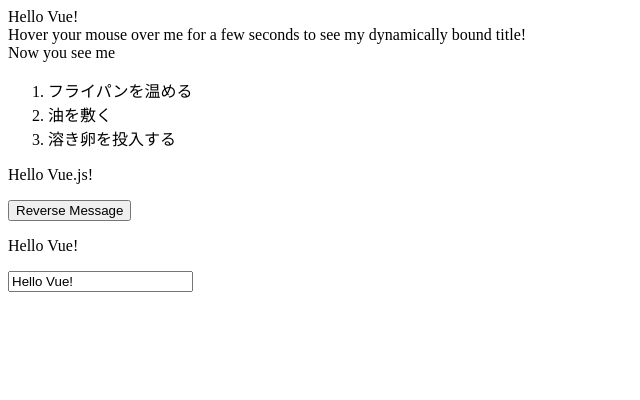
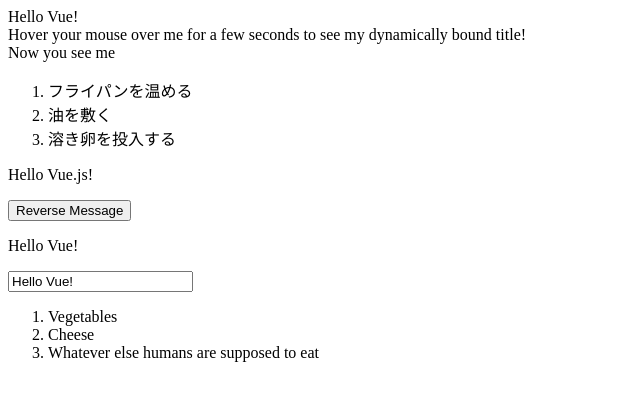
Before and after one commit to PK-Yakkun/vue-tutorial, a website: page src/page/index.html in a window 1280 px wide. Shown: the whole page, without its empty margins (0-640 px from the left). Drawn offline with nearby package versions, Linux system fonts and the light colour scheme.

Commit message:
feat: コンポーネントによるTodoList追加

```diff
--- a/src/page/index.html
+++ b/src/page/index.html
@@ -38,6 +38,17 @@
     <div id="app-6">
       <p>{{ message }}</p>
       <input v-model="message" />
+    </div>
+
+    <!-- STEP:7 コンポーネントによるTodo List -->
+    <div id="app-7">
+      <ol>
+        <todo-item
+          v-for="item in groceryList"
+          v-bind:todo="item"
+          v-bind:key="item.id"
+        />
+      </ol>
     </div>
 
     <!-- ここからscript -->
@@ -98,6 +109,23 @@
           message: "Hello Vue!",
         },
       });
+
+      // STEP7
+      Vue.component("todo-item", {
+        props: ["todo"],
+        template: "<li>{{ todo.text }}</li>",
+      });
+
+      var app7 = new Vue({
+        el: "#app-7",
+        data: {
+          groceryList: [
+            { id: 0, text: "Vegetables" },
+            { id: 1, text: "Cheese" },
+            { id: 2, text: "Whatever else humans are supposed to eat" },
+          ],
+        },
+      });
     </script>
   </body>
 </html>
```
